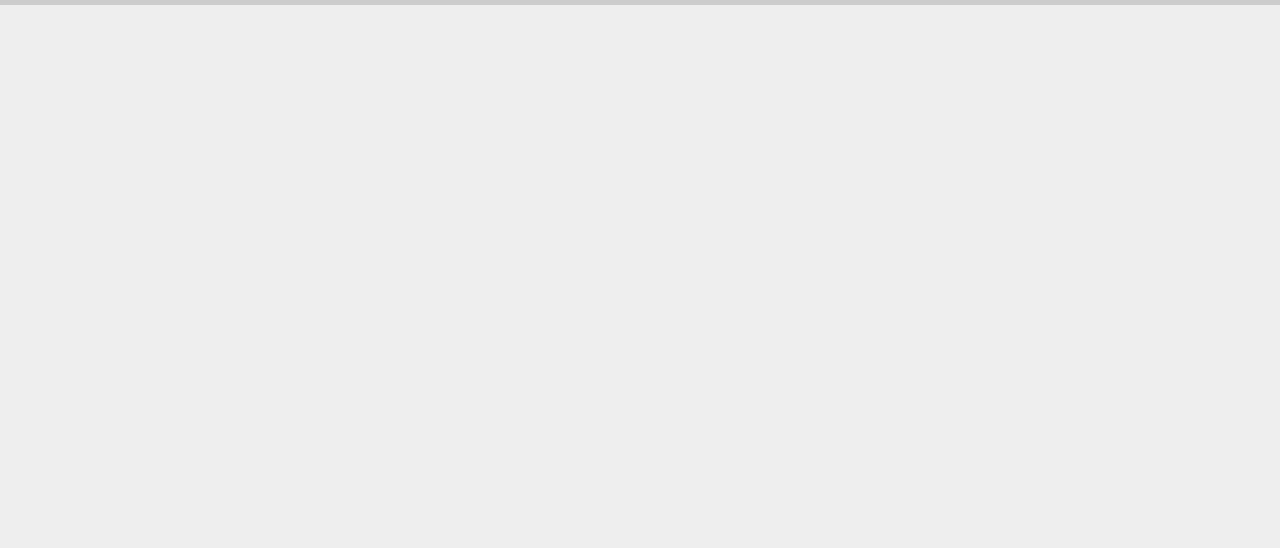
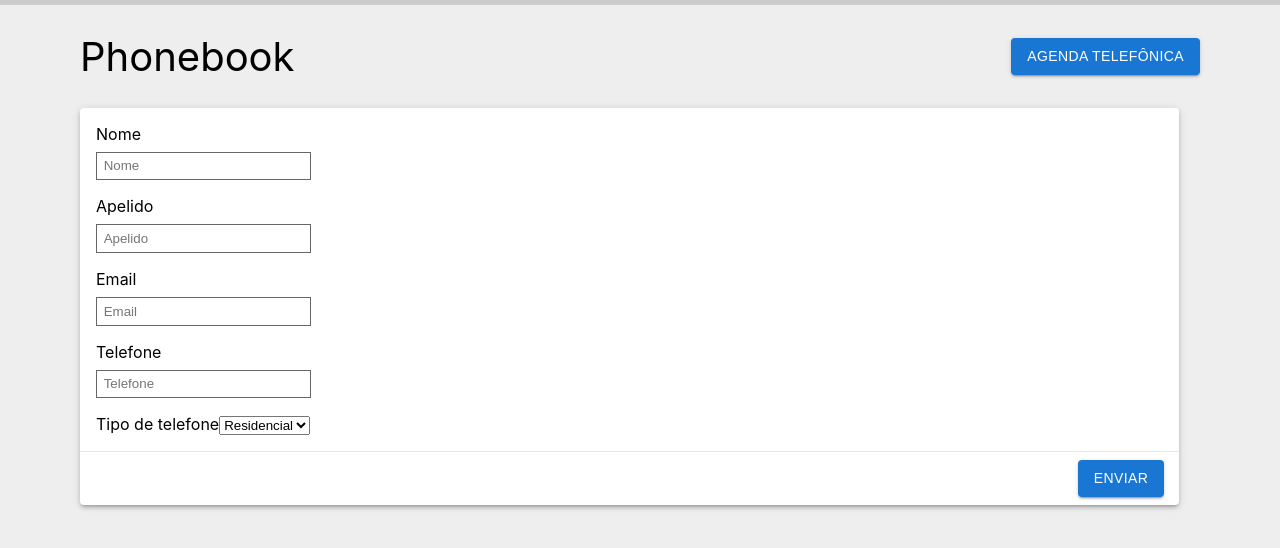
Before and after one commit to Sena32/unipe-phonebook, a React (Create React App) app: page /new-phonebook in a window 1280 px wide. Shown: the top 548 px of the page. Built offline with nearby package versions, Linux system fonts and the light colour scheme.

Commit message:
feat: Adicionando componente de nova agenda telefonica

```diff
--- a/src/App.js
+++ b/src/App.js
@@ -3,8 +3,9 @@ import { BrowserRouter as Router, Switch, Route } from 'react-router-dom'
 import Wrapper from './components/wrapper'
 import Phonebook from './containers/phonebook'
 import PhonebookDetail from './containers/phonebookDetail'
+import NewPhonebook from './containers/newPhonebook';
+import './App.css';
 
-import './App.css';
 
 const App = () => (
   <Router>
@@ -12,6 +13,7 @@ const App = () => (
       <Wrapper>
         <Route exact path='/' component={Phonebook} />
         <Route exact path='/phonebook-detail/:phoneId' component={PhonebookDetail} />
+        <Route exact path='/new-phonebook' component={NewPhonebook} />
       </Wrapper>
     </Switch>
   </Router>
--- /dev/null
+++ b/src/containers/newPhonebook/index.js
@@ -0,0 +1,102 @@
+import React, { Component } from 'react'
+import Header from '../../components/header'
+import Button from '../../components/button'
+import { Card, CardContent, CardAction } from '../../components/cards'
+import './newPhonebook.css'
+
+class NewPhonebook extends Component {
+  state ={
+    phonebook: {
+      name: '',
+      nickName: '',
+      email: '',
+      phoneNumber: '',
+      phoneType: 'Residencial'
+    }
+  }
+
+  handleChange = event => {
+    this.setState({
+      phonebook: {
+        ...this.state.phonebook,
+        [event.target.name]: event.target.value
+      }
+     })
+  }
+
+  render() {
+    return(
+      <>
+        {console.log(this.state.phonebook)}
+        <Header>
+          <Button variant='primary'>Agenda Telefônica</Button>
+        </Header>
+        <Card>
+          <form>
+            <CardContent>
+              <label className="text-field">
+                <span>Nome</span>
+                <input
+                  type="text"
+                  placeholder="Nome"
+                  name="name"
+                  onChange={this.handleChange}
+                  value={this.state.name}
+                />
+              </label>
+
+              <label className="text-field">
+                <span>Apelido</span>
+                <input
+                  type="text"
+                  placeholder="Apelido"
+                  name="nickName"
+                  onChange={this.handleChange}
+                  value={this.state.nickName}
+                />
+              </label>
+
+              <label className="text-field">
+                <span>Email</span>
+                <input
+                  type="email"
+                  placeholder="Email"
+                  name="email"
+                  onChange={this.handleChange}
+                  value={this.state.email}
+                />
+              </label>
+
+              <label className="text-field">
+                <span>Telefone</span>
+                <input type="text"
+                  placeholder="Telefone"
+                  name="phoneNumber"
+                  onChange={this.handleChange}
+                  value={this.state.phoneNumber}
+                />
+              </label>
+
+              <label>
+                Tipo de telefone
+                <select name="phoneType"
+                    onChange={this.handleChange}
+                    value={this.state.phoneType}
+                >
+                  <option>Residencial</option>
+                  <option>Celular</option>
+                </select>
+              </label>
+
+            </CardContent>
+            <CardAction>
+              <Button variant='primary' type="submit">Enviar</Button>
+            </CardAction>
+          </form>
+        </Card>
+      </>
+    )
+  }
+}
+
+export default NewPhonebook
--- /dev/null
+++ b/src/containers/newPhonebook/newPhonebook.css
@@ -0,0 +1,11 @@
+.text-field, .text-field span { display: block }
+.text-field span { padding-bottom: .5em;}
+.text-field{margin-bottom: 1em;}
+.text-field input {
+  width: 15em;
+  border: 1px solid #666;
+  padding: 0 .5em;
+  color: #666;
+  height: 2em;
+}
+.erros{ color: #7e2424 }
--- a/src/containers/phonebook/index.js
+++ b/src/containers/phonebook/index.js
@@ -31,6 +31,10 @@ class Phonebook extends Component {
     this.props.history.push(`/phonebook-detail/${id}`)
   }
 
+  handleClickNewPhonebook() {
+    this.props.history.push('/new-phonebook')
+  }
+
   componentDidMount() {
     this.getPhonebookList()
   }
@@ -42,9 +46,8 @@ class Phonebook extends Component {
           <Load />
         ) : (
           <>
-            {console.log(this.props)}
             <Header>
-              <Button variant='primary'>Novo Contato</Button>
+              <Button variant='primary' onClick={() => this.handleClickNewPhonebook()}>Novo Contato</Button>
             </Header>
             <div className="container">
               {this.state.phoneBook.map(({name, phoneNumber, email, phoneType, id}) => (
--- a/src/containers/phonebookDetail/index.js
+++ b/src/containers/phonebookDetail/index.js
@@ -15,6 +15,10 @@ class PhonebookDetail extends Component {
 
   handleClickBack() {
     this.props.history.push('/')
+  }
+
+  handleClickNewPhonebook() {
+    this.props.history.push('/new-phonebook')
   }
 
   async getUserData() {
@@ -44,7 +48,7 @@ class PhonebookDetail extends Component {
         ):(
           <>
           <Header title={name}>
-            <Button variant='primary'>Novo Contato</Button>
+            <Button variant='primary' onClick={()=> this.handleClickNewPhonebook() }>Novo Contato</Button>
           </Header>
           <PhoneItem
             name={nickName}
```
